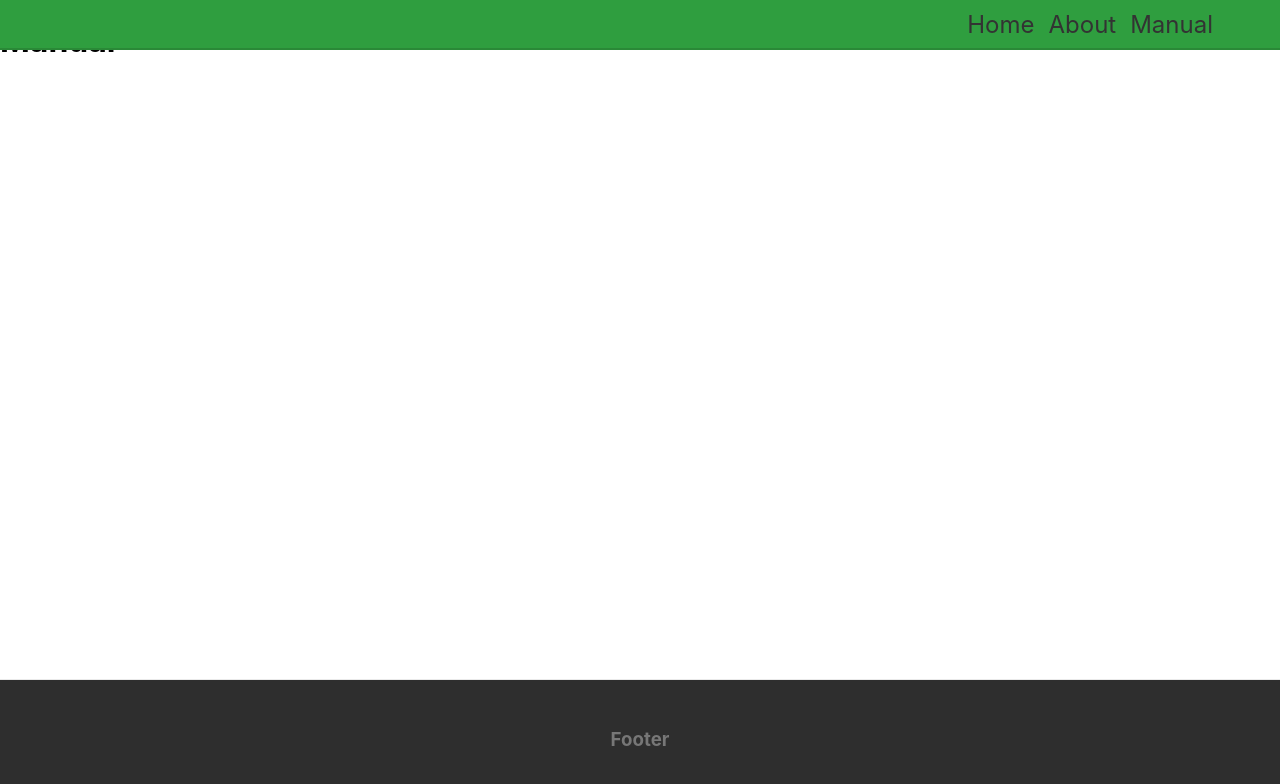
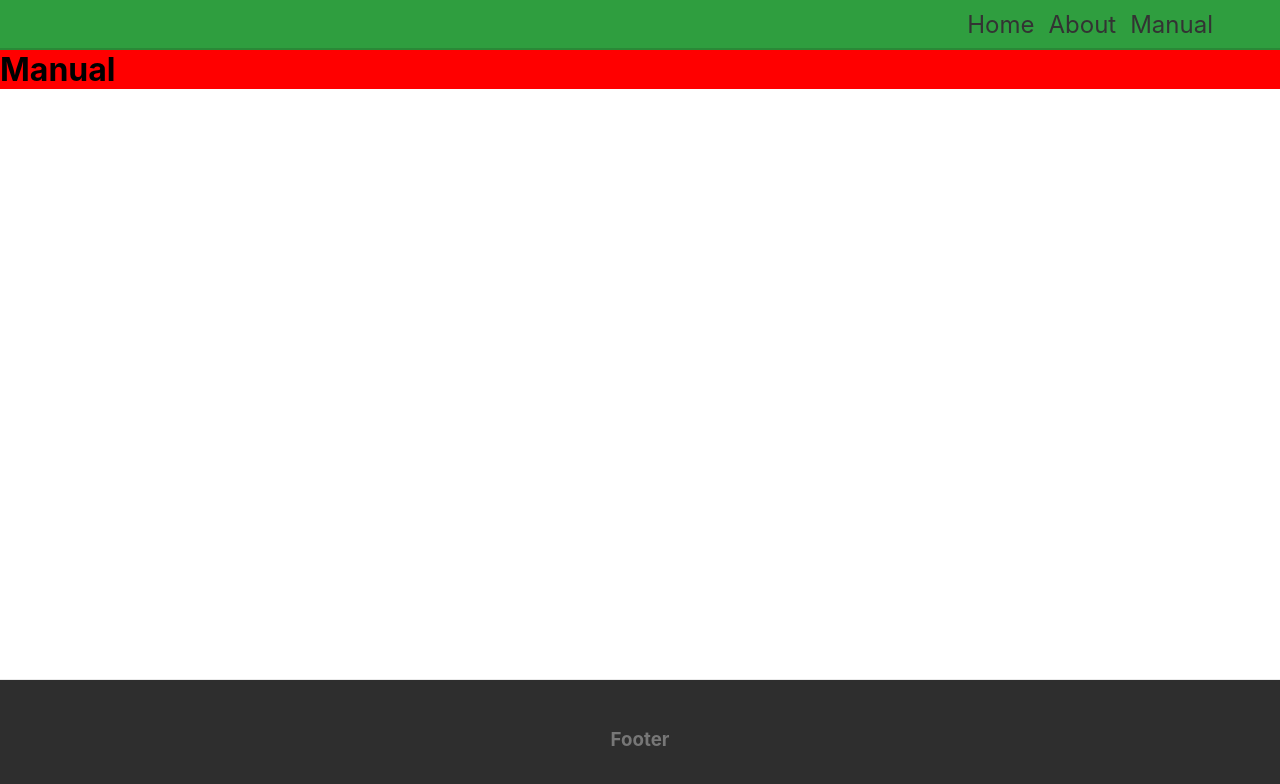
Before and after one commit to EduardoFariaKruger/SiteIFPR, a Next.js app in the folder siteifpr/: page /Manual in a window 1280 px wide. Shown: the top 784 px of the page. Built offline with nearby package versions, Linux system fonts and the light colour scheme.

Commit message:
head arrumado e head manual

```diff
--- a/siteifpr/pages/About.js
+++ b/siteifpr/pages/About.js
@@ -1,4 +1,4 @@
-import Head from "next/Head";
+import Head from "next/head";
 import styles from "../styles/Home.module.css";
 
 const About = () => {
--- a/siteifpr/pages/Manual.js
+++ b/siteifpr/pages/Manual.js
@@ -1,6 +1,12 @@
+import Head from "next/head";
+import styles from "../styles/Home.module.css";
+
 const Manual = () => {
   return (
-    <div>
+    <div className={styles.container}>
+      <Head>
+        <title>Manual</title>
+      </Head>
       <h1>Manual</h1>
     </div>
   );
```
Also changed, not shown: 2 other files (tests, documents, lock files or other folders).
